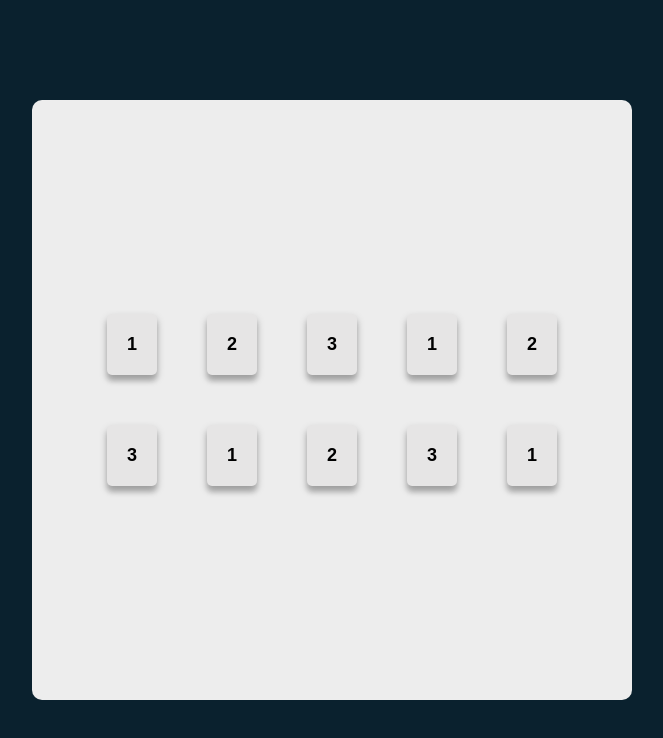
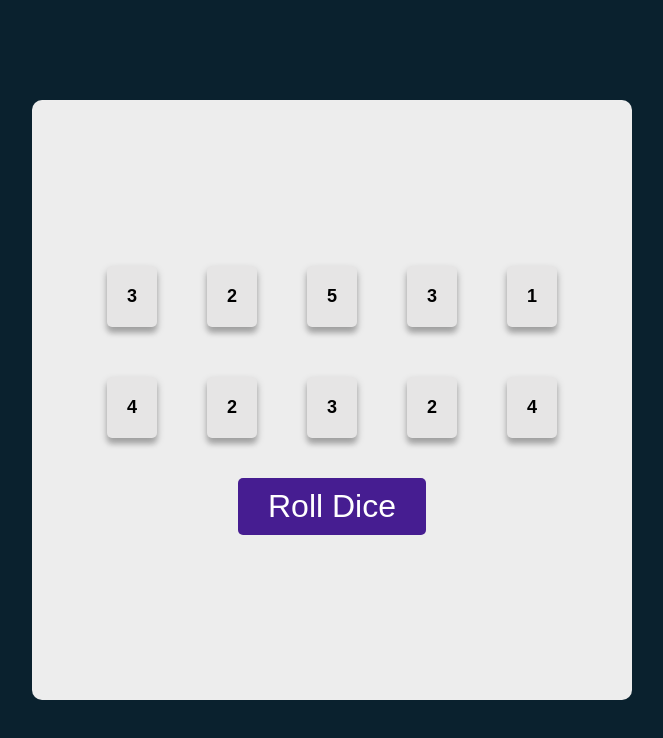
Before and after one commit to WissemJderi/tenzies-project, a React (Vite) app: page / in a window 1280 px wide. Shown: the top 738 px of the page, without its empty margins (308-971 px from the left). Built offline with nearby package versions, Linux system fonts and the light colour scheme.

Commit message:
add dice rolling functionality and style button

```diff
--- a/src/App.jsx
+++ b/src/App.jsx
@@ -1,6 +1,9 @@
+import { useState } from "react";
 import Die from "./components/Die";
 
 function App() {
+  const [allNewDice, setAllNewDice] = useState(generateAllNewDice());
+
   // Function to generate an array of 10 random dice values between 1 and 6
   function generateAllNewDice() {
     const allNewDiceArr = [];
@@ -9,21 +12,19 @@ function App() {
     }
     return allNewDiceArr;
   }
-  console.log(generateAllNewDice());
+  function rollDice() {
+    setAllNewDice(generateAllNewDice());
+  }
+  const diceElements = allNewDice.map((die) => {
+    return <Die value={die} />;
+  });
+
   return (
     <main>
-      <div className="container">
-        <Die value={1} />
-        <Die value={2} />
-        <Die value={3} />
-        <Die value={1} />
-        <Die value={2} />
-        <Die value={3} />
-        <Die value={1} />
-        <Die value={2} />
-        <Die value={3} />
-        <Die value={1} />
-      </div>
+      <div className="container">{diceElements}</div>
+      <button className="roll-dice-button" onClick={rollDice}>
+        Roll Dice
+      </button>
     </main>
   );
 }
--- a/src/index.css
+++ b/src/index.css
@@ -18,6 +18,7 @@ main {
   display: flex;
   align-items: center;
   justify-content: center;
+  flex-direction: column;
 }
 div#root {
   height: 100%;
@@ -42,3 +43,13 @@ div#root {
   box-shadow: 0 4px 8px rgba(0, 0, 0, 0.2), 0 6px 5px rgba(0, 0, 0, 0.19);
   cursor: pointer;
 }
+.roll-dice-button {
+  margin-top: 40px;
+  border: none;
+  background-color: rgb(70, 29, 145);
+  font-size: 2rem;
+  color: white;
+  border-radius: 5px;
+  padding: 10px 30px;
+  cursor: pointer;
+}
```
